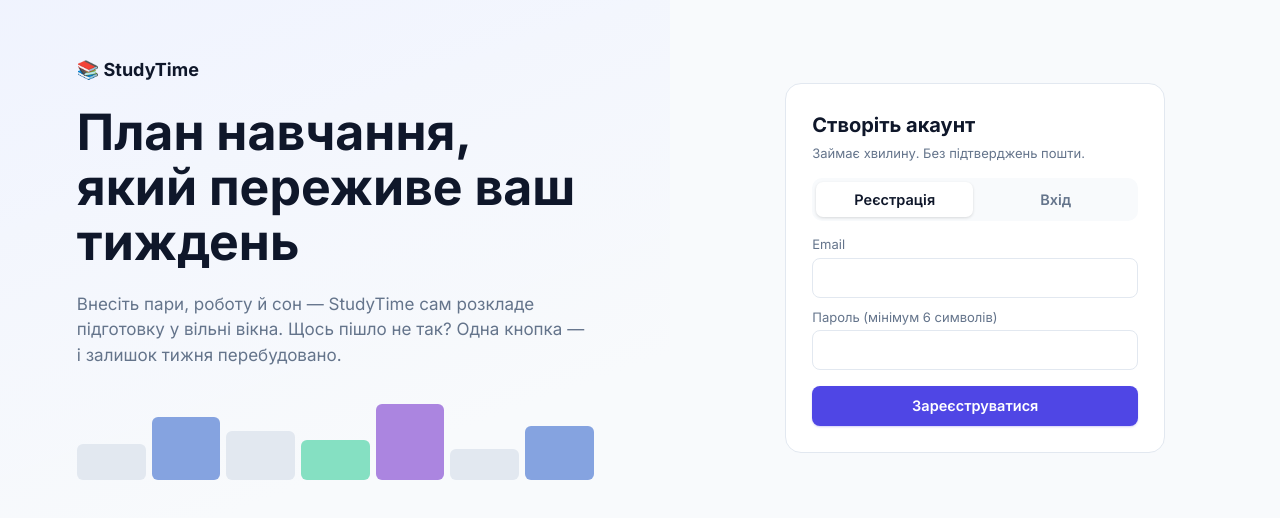
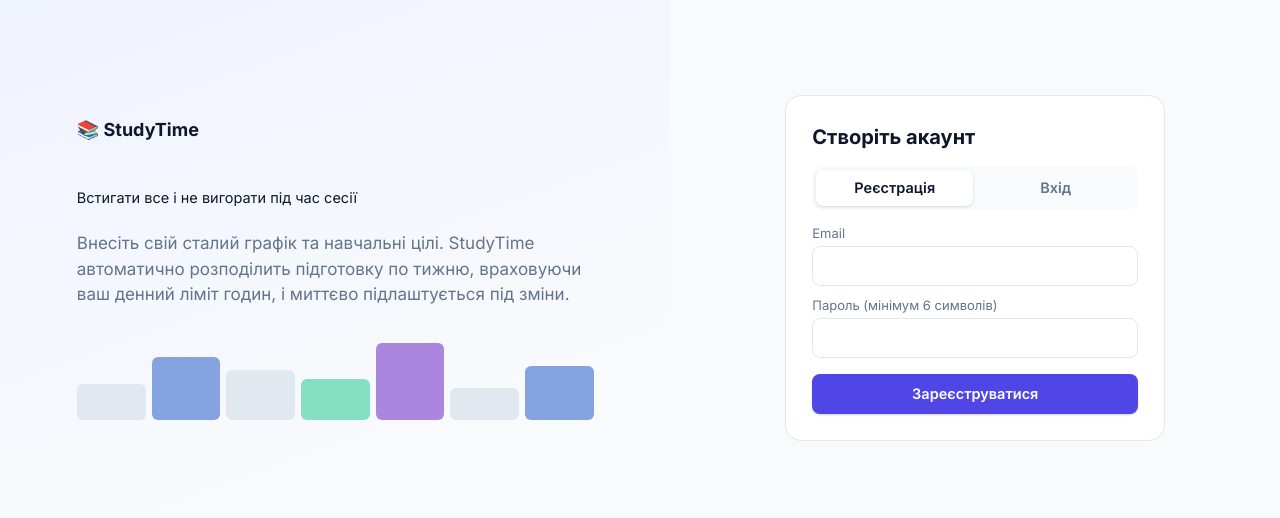
Before and after one commit to horokhovapn-art/StudyTime, a plain HTML site: page frontend/index.html in a window 1280 px wide. Shown: the part 132-650 px from the top of the page. Drawn offline with Linux system fonts and the light colour scheme.

Commit message:
Update text

```diff
--- a/frontend/index.html
+++ b/frontend/index.html
@@ -66,10 +66,11 @@ main{display:grid;grid-template-columns:268px 1fr;gap:18px;padding:16px 20px;max
 @media(prefers-reduced-motion:reduce){*{transition:none!important}}
 </style></head><body>
 <div id=auth hidden>
- <div class=hero><div class=logo>📚 StudyTime</div><h1>План навчання, який переживе ваш тиждень</h1>
- <p>Внесіть пари, роботу й сон — StudyTime сам розкладе підготовку у вільні вікна. Щось пішло не так? Одна кнопка — і залишок тижня перебудовано.</p>
+ <div class=hero><div class=logo>📚 StudyTime</div><h1></h1>Встигати все і не вигорати під час сесії</h1>
+ <p>Внесіть свій сталий графік та навчальні цілі. StudyTime автоматично розподілить підготовку по тижню, враховуючи ваш денний ліміт годин, і миттєво підлаштується під зміни.
+</p>
  <div class=demo aria-hidden=true><i style="height:40%"></i><i class=s style="--h:220;height:70%"></i><i style="height:55%"></i><i class=s style="--h:160;height:45%"></i><i class=s style="--h:265;height:85%"></i><i style="height:35%"></i><i class=s style="--h:220;height:60%"></i></div></div>
- <div class=box><h2 id=at>Створіть акаунт</h2><div class=mute>Займає хвилину. Без підтверджень пошти.</div>
+ <div class=box><h2 id=at>Створіть акаунт</h2><div class=mute></div>
  <div class=tabs><button id=tsu class=on onclick="mode('signup')">Реєстрація</button><button id=tli onclick="mode('login')">Вхід</button></div>
  <label for=em>Email</label><input id=em type=email autocomplete=email class=w><label for=pw>Пароль (мінімум 6 символів)</label><input id=pw type=password autocomplete=current-password class=w>
  <button class="btn w" id=ab style="margin-top:16px" onclick=submitAuth()>Зареєструватися</button></div>
```
